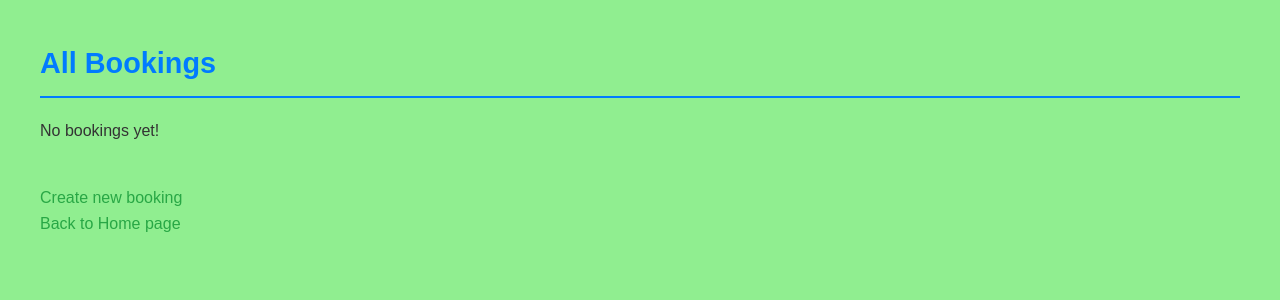
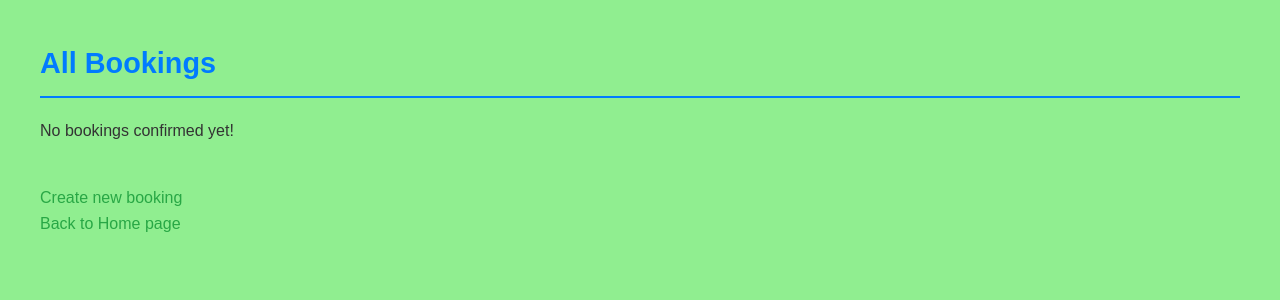
Before and after one commit to reddyganeshp/vehicle-service-booking, a Flask app: template templates/list.html in a window 1280 px wide. Shown: the top 300 px of the page. Run offline with Flask 3, Linux system fonts and the light colour scheme; the template is opened without the code that fills it, so the values that code supplies are empty.

Commit message:
changed notificationmessage

```diff
--- a/templates/list.html
+++ b/templates/list.html
@@ -8,7 +8,7 @@
   <h2>All Bookings</h2>
 
   {% if bookings|length == 0 %}
-    <p>No bookings yet!</p>
+    <p>No bookings confirmed yet!</p>
   {% else %}
     <ul>
       {% for b in bookings %}
```
